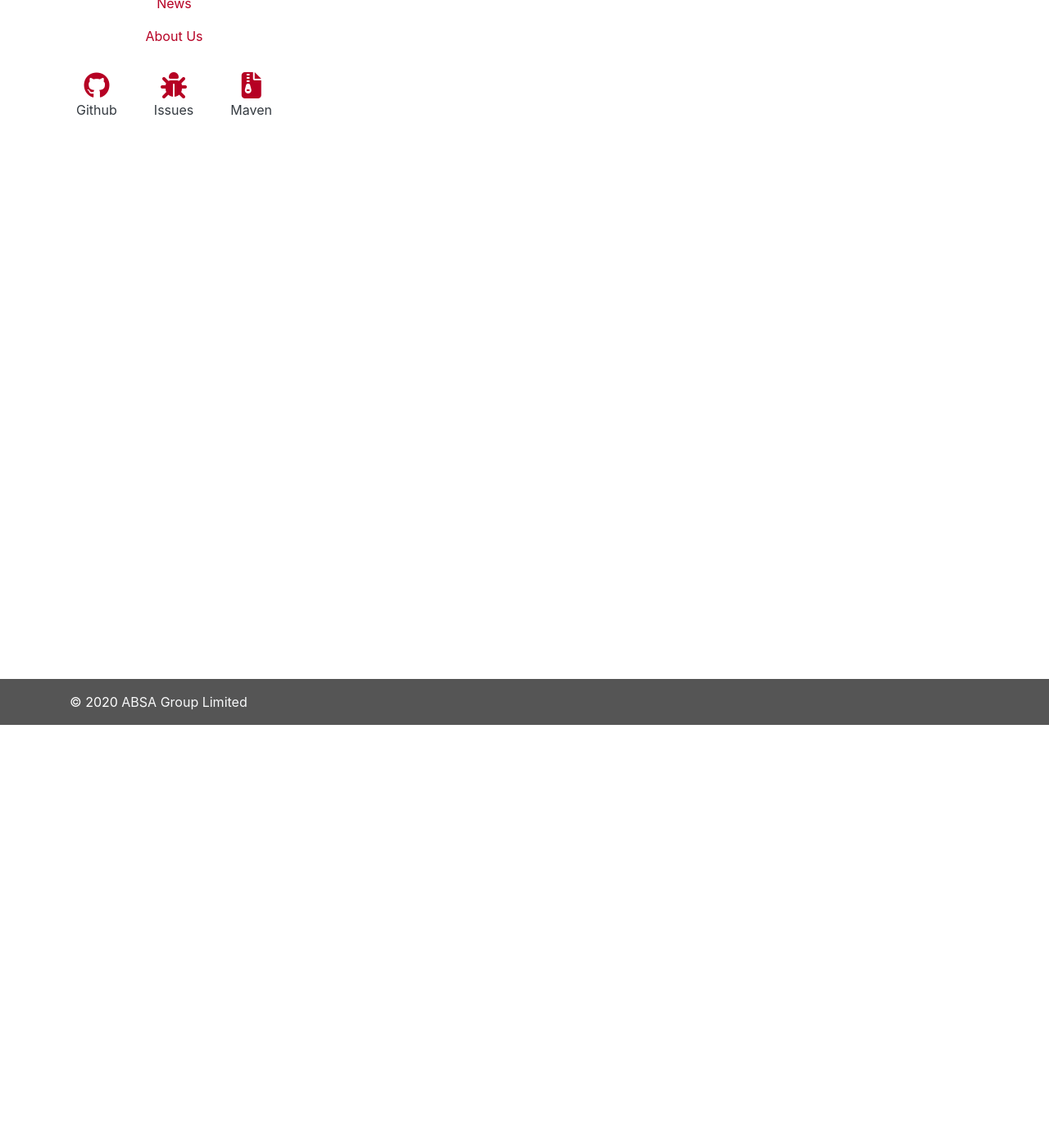
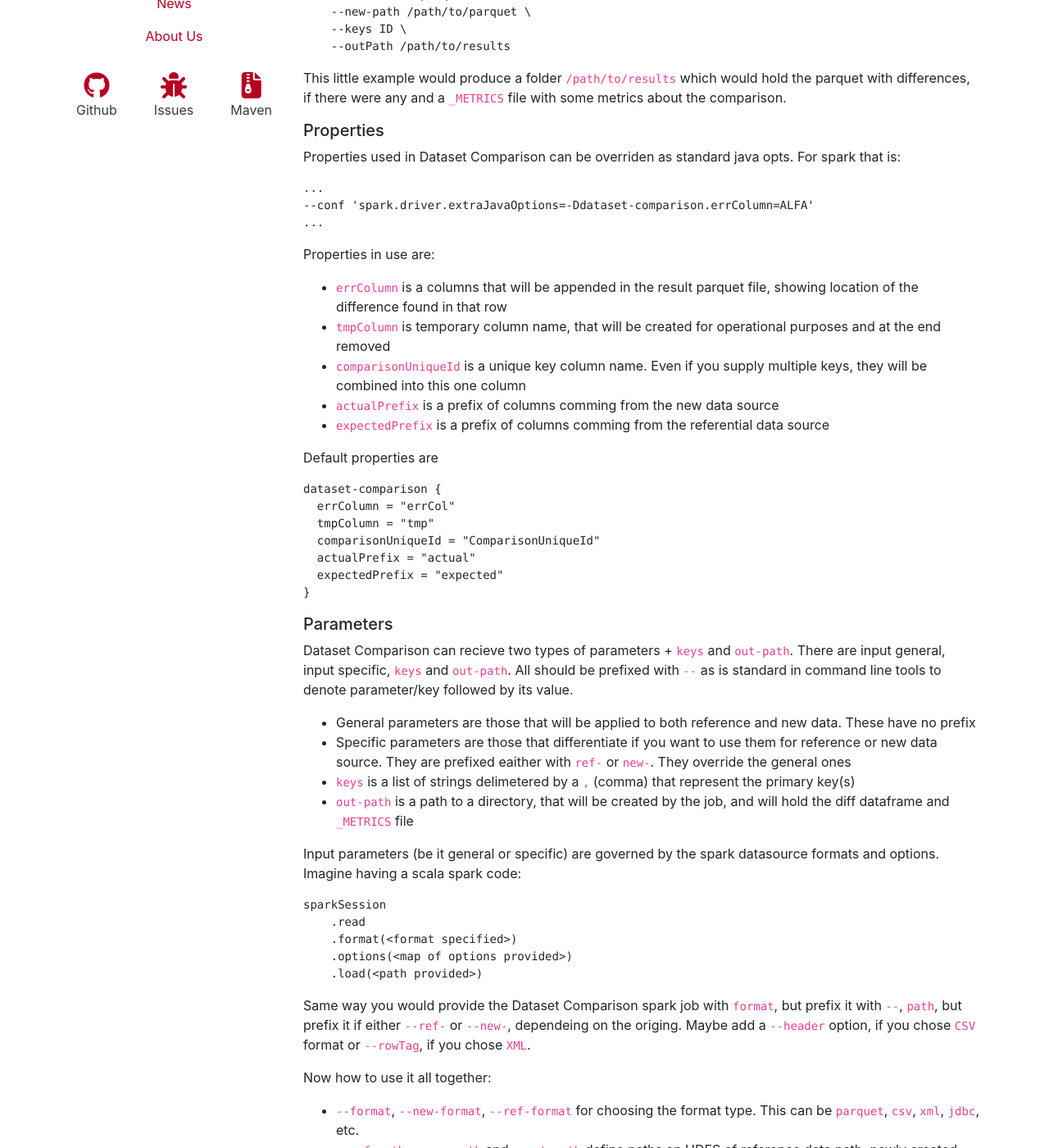
Before and after one commit to AbsaOSS/hermes, a Jekyll site: the page built from _docs/0.2.0/usage.md, in a window 1280 px wide and 1400 px high, scrolled down 516 px. Shown: the whole window at 82% size. Built offline with Jekyll 4.4.1, drawn with Linux system fonts in a browser that asks for light colours; nearby versions of some CDN libraries; some of the changed text lies outside the part shown.

Commit message:
Add dataset comparison usage

````diff
--- a/_docs/0.2.0/usage.md
+++ b/_docs/0.2.0/usage.md
@@ -5,3 +5,85 @@ version: '0.2.0'
 categories:
     - '0.2.0'
 ---
+#### Dataset Comparison
+General tool for data set comparison. Can be used a spark job or a library. For the library-like usage check method `execute` and `compare` in `DatasetComparisonJob` class in `za.co.absa.hermes.datasetComparison` package.
+
+Example:
+```
+spark-submit dataset-comparison.jar \
+    --ref-format csv \
+    --ref-path /path/to/csv \
+    --ref-header true \
+    --new-format parquet \
+    --new-path /path/to/parquet \
+    --keys ID \
+    --outPath /path/to/results
+```
+
+This little example would produce a folder `/path/to/results` which would hold the parquet with differences, if there were any and
+a `_METRICS` file with some metrics about the comparison.
+
+##### Properties
+Properties used in Dataset Comparison can be overriden as standard java opts. For spark that is:
+
+```shell
+...
+--conf 'spark.driver.extraJavaOptions=-Ddataset-comparison.errColumn=ALFA'
+...
+```
+
+Properties in use are:
+
+- `errColumn` is a columns that will be appended in the result parquet file, showing location of the difference found in that row
+- `tmpColumn` is temporary column name, that will be created for operational purposes and at the end removed
+- `comparisonUniqueId` is a unique key column name. Even if you supply multiple keys, they will be combined into this one column
+- `actualPrefix` is a prefix of columns comming from the new data source
+- `expectedPrefix` is a prefix of columns comming from the referential data source
+
+Default properties are
+```json
+dataset-comparison {
+  errColumn = "errCol"
+  tmpColumn = "tmp"
+  comparisonUniqueId = "ComparisonUniqueId"
+  actualPrefix = "actual"
+  expectedPrefix = "expected"
+}
+```
+
+##### Parameters
+
+Dataset Comparison can recieve two types of parameters + `keys` and `out-path`. There are input general, input specific, `keys` and `out-path`. All should be prefixed with `--` as is standard in command line tools to denote parameter/key followed by its value.
+
+- General parameters are those that will be applied to both reference and new data. These have no prefix
+- Specific parameters are those that differentiate if you want to use them for reference or new data source. They are prefixed eaither with `ref-` or `new-`. They override the general ones
+- `keys` is a list of strings delimetered by a `,` (comma) that represent the primary key(s)
+- `out-path` is a path to a directory, that will be created by the job, and will hold the diff dataframe and `_METRICS` file
+
+Input parameters (be it general or specific) are governed by the spark datasource formats and options. Imagine having a scala spark code:
+
+```scala
+sparkSession
+    .read
+    .format(<format specified>)
+    .options(<map of options provided>)
+    .load(<path provided>)
+```
+
+Same way you would provide the Dataset Comparison spark job with `format`, but prefix it with `--`, `path`, but prefix it if either `--ref-` or `--new-`, dependeing on the origing. Maybe add a `--header` option, if you chose `CSV` format or `--rowTag`, if you chose `XML`.
+
+Now how to use it all together:
+
+- `--format`, `--new-format`, `--ref-format` for choosing the format type. This can be `parquet`, `csv`, `xml`, `jdbc`, etc.
+- `--ref-path`, `--new-path` and `--out-path` define paths on HDFS of reference data path, newly created data path and diff output path, repspectively. In case of usage of `jdbc` format these can be replaced by `--ref-dbtable` and `--ned-dbtable`
+- `--keys` to specifie the primary key(s) of the table, e.g. `--keys ID1, ID2`. These can be only top level columns.
+- format specific keys prefixed with `--`, so `--header`, `--rowTag`, `--user`, etc.
+
+**Mandatory fields** are logically the paths/dbtables, format (at least the general one) and any format specific keys that are prescribed by the format used.
+
+**NOTE** if you want to use `jdbc` format or others, requiring specific drivers, you should have appropriate drivers on a class path.
+
+#### Info File Comparison
+
+
+#### E2E Runner
````
